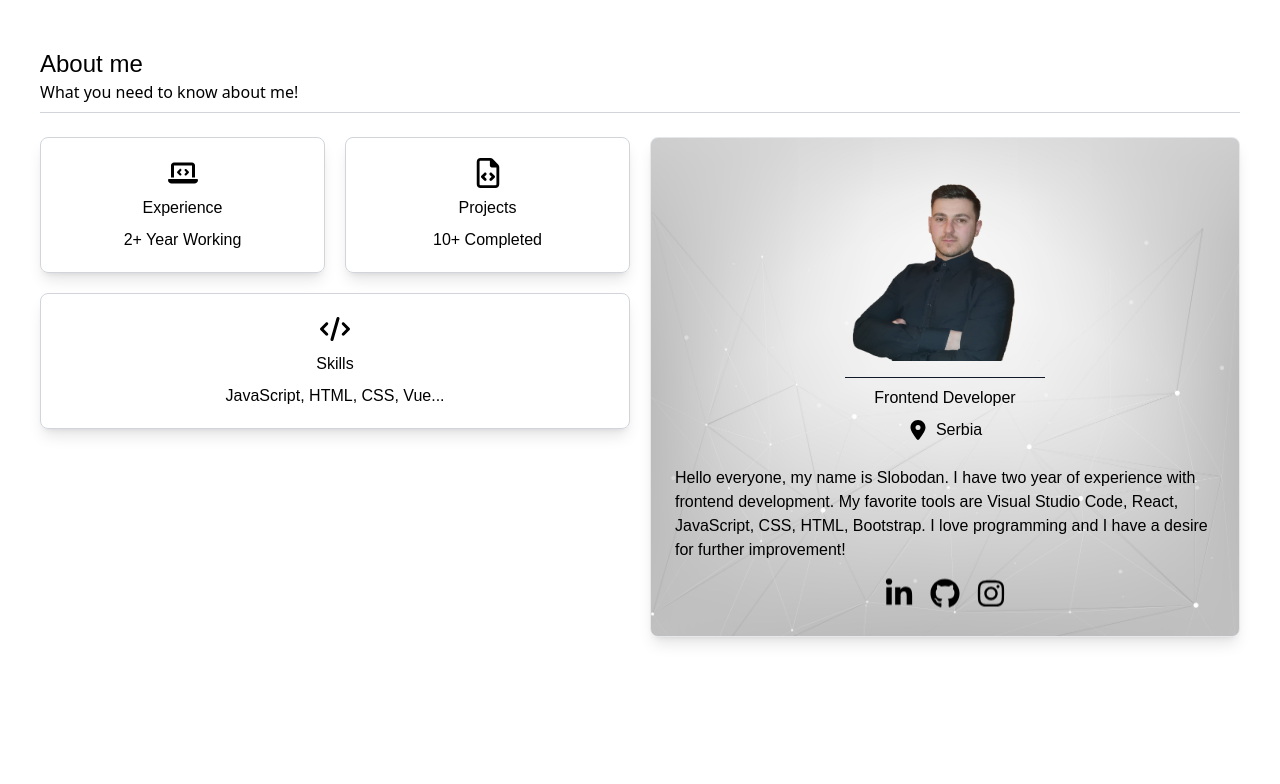
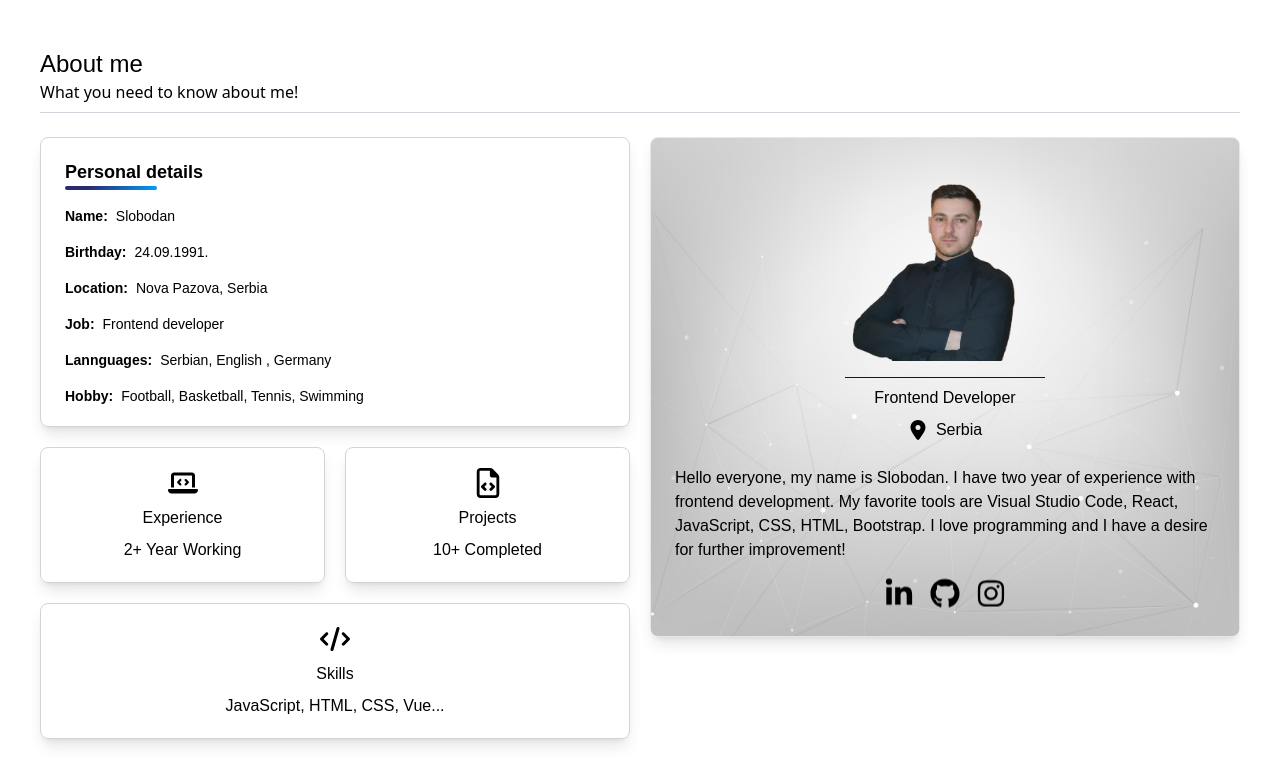
Before and after one commit to Slobodan1991/Identity-app, a Vue app: page /about-me in a window 1280 px wide. Shown: the top 784 px of the page. Built offline with nearby package versions, Linux system fonts and the light colour scheme.

Commit message:
Update page about me.

```diff
--- a/src/views/AboutMePage.vue
+++ b/src/views/AboutMePage.vue
@@ -10,6 +10,37 @@
             </div>
             <div class="flex gap-x-5">
                 <div class="mt-6 flex-col gap-5 w-1/2">
+                    <div
+                        class="text-lg mb-5 font-poppins w-full h-fit gap-x-5 flex flex-col gap-y-2 border border-gray-300 rounded-lg py-5 px-6 shadow-lg">
+                        <div>
+                            <p class="font-poppins font-semibold">Personal details</p>
+                            <div class="h-1 gradient-bg w-[17%] rounded-full"></div>
+                        </div>
+                        <div class="flex gap-x-2 font-poppins text-sm mt-2">
+                            <p class="font-semibold">Name:</p>
+                            <p>Slobodan</p>
+                        </div>
+                        <div class="flex gap-x-2 font-poppins text-sm mt-2">
+                            <p class="font-semibold">Birthday:</p>
+                            <p>24.09.1991.</p>
+                        </div>
+                        <div class="flex gap-x-2 font-poppins text-sm mt-2">
+                            <p class="font-semibold">Location:</p>
+                            <p>Nova Pazova, Serbia</p>
+                        </div>
+                        <div class="flex gap-x-2 font-poppins text-sm mt-2">
+                            <p class="font-semibold">Job:</p>
+                            <p>Frontend developer</p>
+                        </div>
+                        <div class="flex gap-x-2 font-poppins text-sm mt-2">
+                            <p class="font-semibold">Lannguages:</p>
+                            <p>Serbian, English , Germany</p>
+                        </div>
+                        <div class="flex gap-x-2 font-poppins text-sm mt-2">
+                            <p class="font-semibold">Hobby:</p>
+                            <p>Football, Basketball, Tennis, Swimming</p>
+                        </div>
+                    </div>
                     <div class="flex gap-x-5">
                         <div
                             class="text-base font-poppins w-full h-fit gap-x-5 hover:scale-105 duration-105 cursor-pointer hover:bg-gray-100 transition-all flex flex-col gap-y-2 border border-gray-300 rounded-lg py-5 px-6 shadow-lg justify-center items-center">
```
